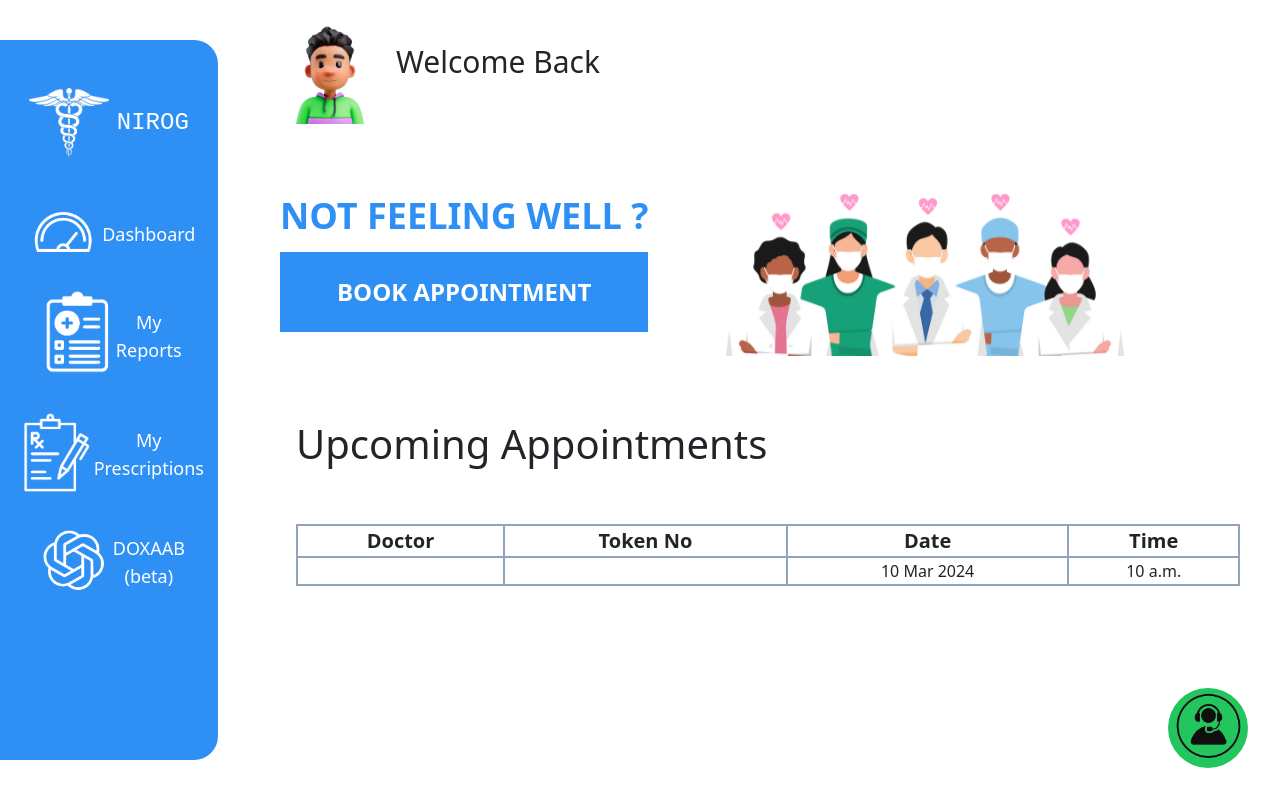
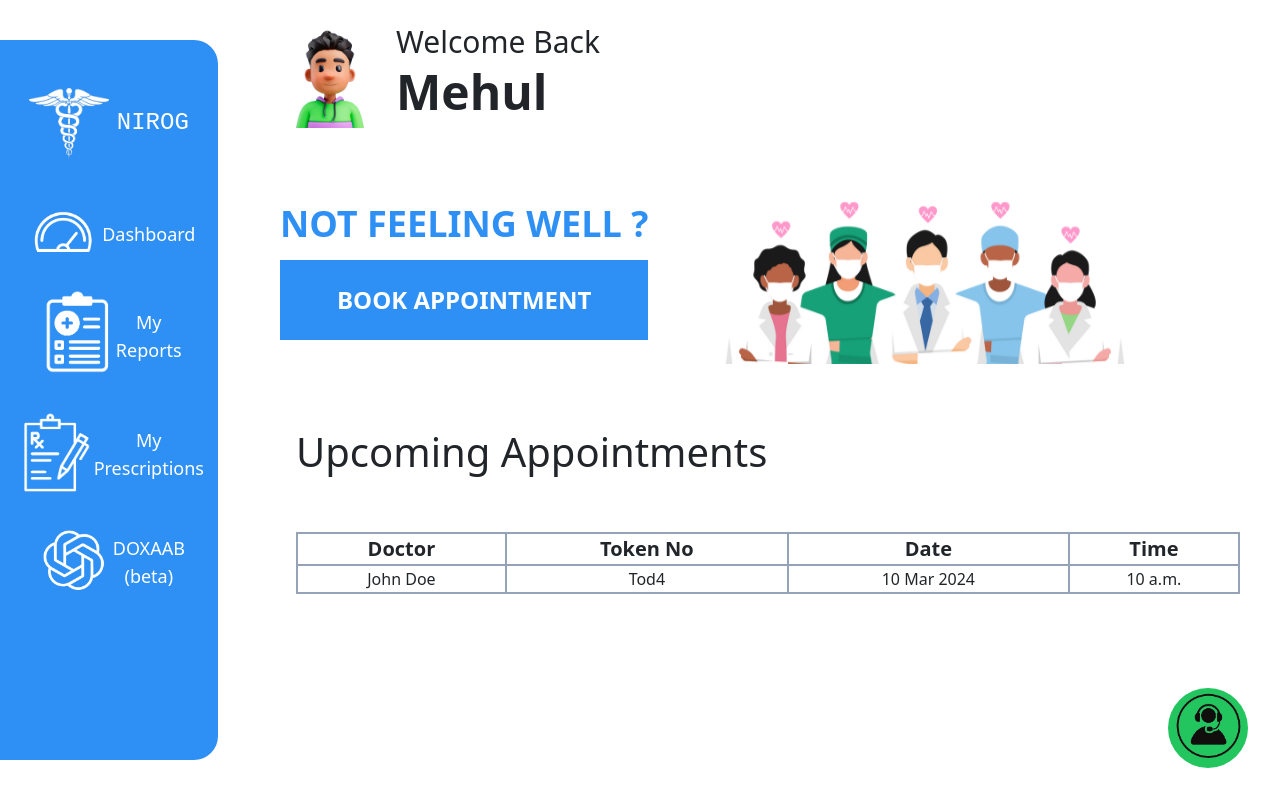
Before and after one commit to adityaS-123/the_Trailblazers, a React (Create React App) app in the folder front-end/: page /mydashboard in a window 1280 px wide. Built offline with nearby package versions, Linux system fonts and the light colour scheme; no server answers; sample sign-in values are in the browser's storage; the HTML template or start-up script is replaced by a standard one.

Commit message:
final changes to UI

```diff
--- a/front-end/src/components/dashboard/components/LandingPage.jsx
+++ b/front-end/src/components/dashboard/components/LandingPage.jsx
@@ -44,7 +44,7 @@ const LandingPage = ({changeMode}) => {
         <img src="/profile.png" width={100}/>
         <div className="flex flex-col items-start gap-1">
           <p className="text-3xl font-cerebri mb-1">Welcome Back</p>
-          <p className="text-5xl font-cerebri font-bold">{patientDetails.name}</p>
+          <p className="text-5xl font-cerebri font-bold">Mehul</p>
         </div>
       </div>
       <div className="flex w-full justify-start items-center p-4 landing-page-bg">
@@ -70,8 +70,8 @@ const LandingPage = ({changeMode}) => {
             </tr>
           </thead>
           <tr>
-            <td className="border-2 border-slate-400">{doctor.name}</td>
-            <td className="border-2 border-slate-400">{patientDetails.curToken}</td>
+            <td className="border-2 border-slate-400">John Doe</td>
+            <td className="border-2 border-slate-400">Tod4</td>
             <td className="border-2 border-slate-400">10 Mar 2024</td>
             <td className="border-2 border-slate-400">10 a.m.</td>
           </tr>
```
